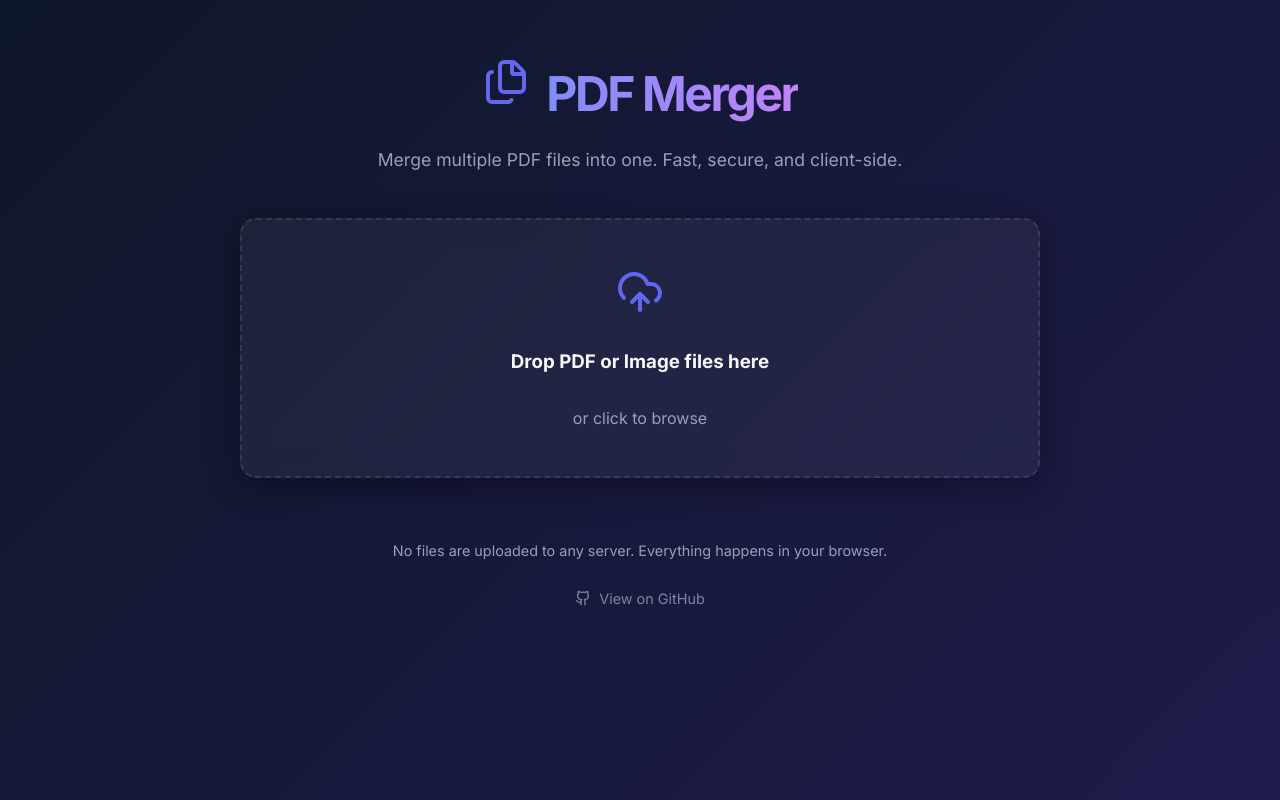
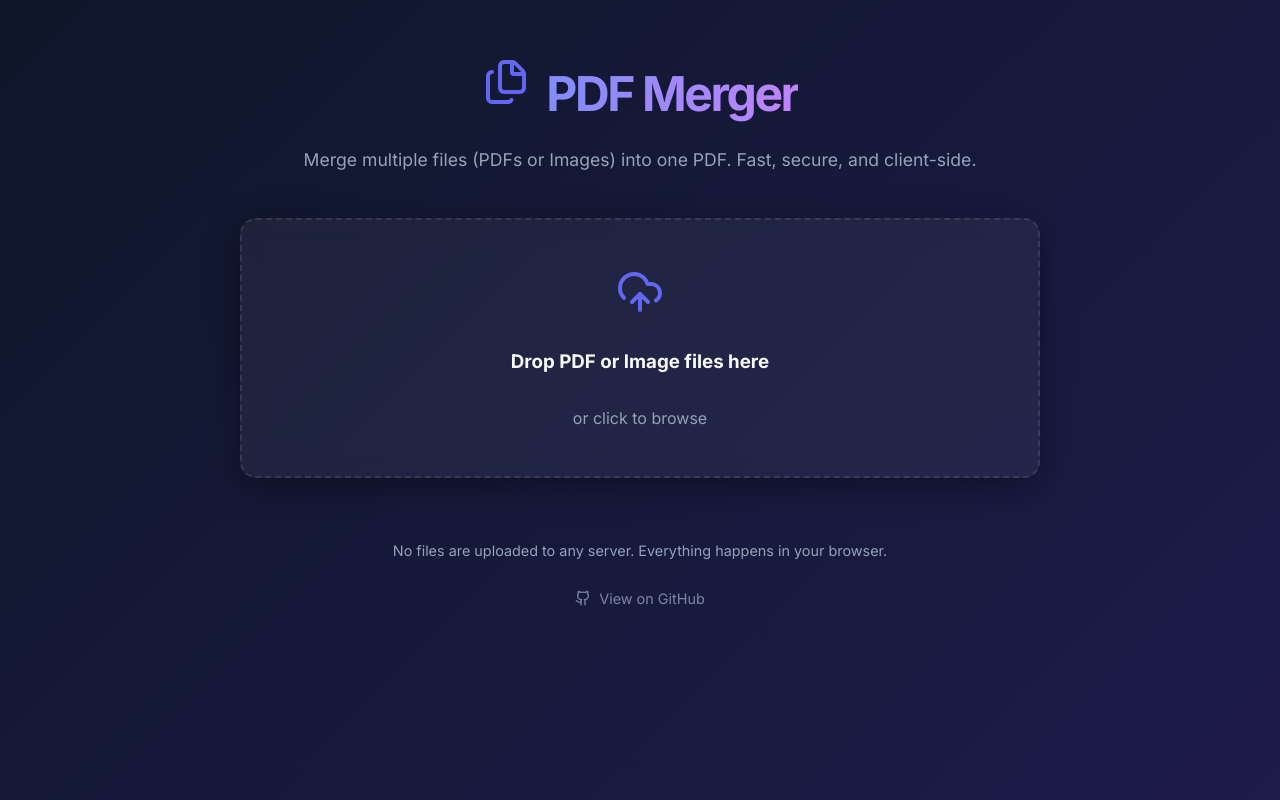
Before and after one commit to idsulik/pdf-merger, a React (Vite) app: page / in a window 1280 px wide. Built offline with nearby package versions, Linux system fonts and the light colour scheme.

Commit message:
feat: Update UI text to clarify support for merging images alongside PDFs.

```diff
--- a/src/App.jsx
+++ b/src/App.jsx
@@ -294,7 +294,7 @@ function App() {
       URL.revokeObjectURL(url);
     } catch (error) {
       console.error('Error merging PDFs:', error);
-      alert('Failed to merge PDFs. Please ensure all files are valid PDFs.');
+      alert('Failed to merge files. Please ensure all files are valid PDFs or Images.');
     } finally {
       setIsMerging(false);
     }
@@ -307,7 +307,7 @@ function App() {
           <Files size={48} className="highlight" />
           <h1 className="title">PDF Merger</h1>
         </div>
-        <p className="subtitle">Merge multiple PDF files into one. Fast, secure, and client-side.</p>
+        <p className="subtitle">Merge multiple files (PDFs or Images) into one PDF. Fast, secure, and client-side.</p>
       </header>
 
       <main>
```
